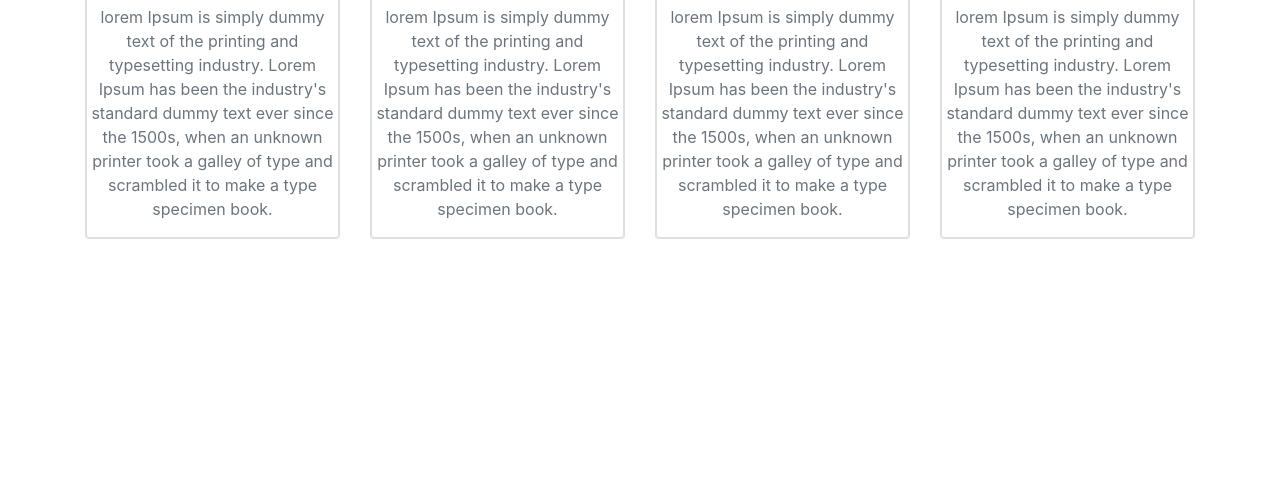
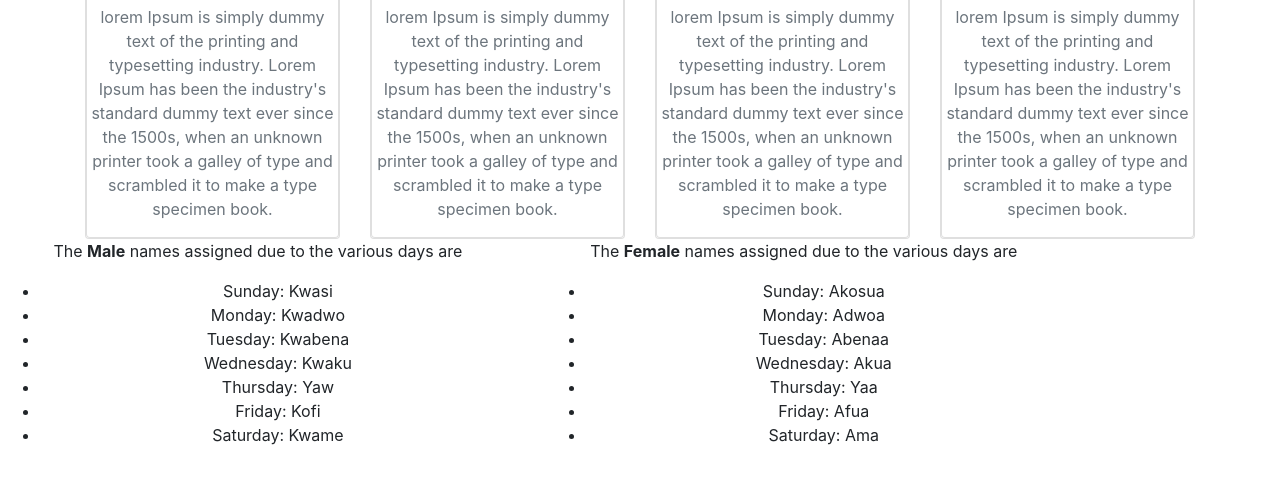
Before and after one commit to geeker254/Pizza-project, a plain HTML site: page index.html in a window 1280 px wide. Shown: the part 226-710 px from the top of the page. Drawn offline with Linux system fonts and the light colour scheme.

```diff
--- a/index.html
+++ b/index.html
@@ -55,6 +55,28 @@
             </div>
         </div>
     </div>
-
+    <div class="row text-center">
+        <div class="col-md-5"><p>The <strong>Male</strong> names assigned due to the various days are</p>
+        <ul>
+            <li>Sunday: Kwasi</li>
+            <li>Monday: Kwadwo</li>
+            <li>Tuesday: Kwabena</li>
+            <li>Wednesday: Kwaku</li>
+            <li>Thursday: Yaw</li>
+            <li>Friday: Kofi</li>
+            <li>Saturday: Kwame</li>
+        </ul></div>
+        <div class="col-md-5"><p>The <strong>Female</strong> names assigned due to the various days are</p>
+        <ul>
+            <li>Sunday: Akosua</li>
+            <li>Monday: Adwoa</li>
+            <li>Tuesday: Abenaa</li>
+            <li>Wednesday: Akua</li>
+            <li>Thursday: Yaa</li>
+            <li>Friday: Afua</li>
+            <li>Saturday: Ama</li
+        </ul></div>
+    </div>
+</div>
 </body>
 </html>
```
